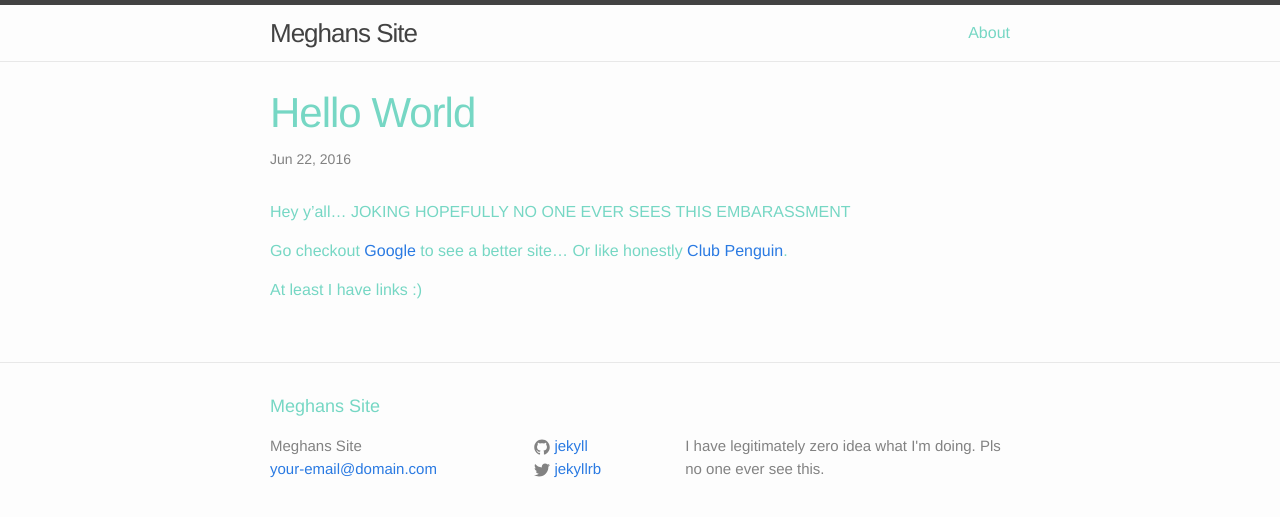
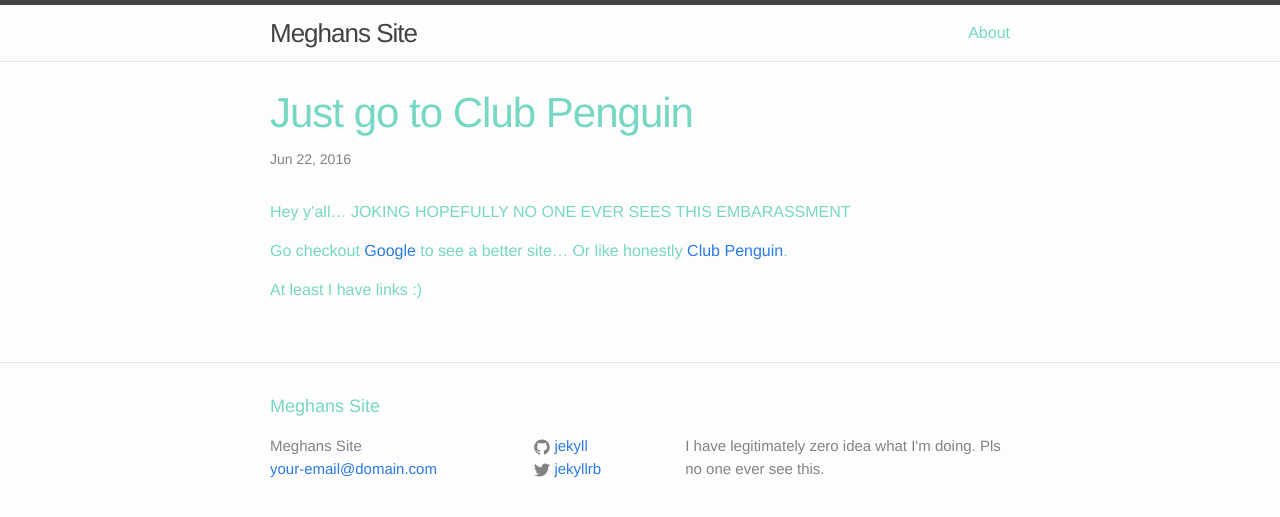
Before and after one commit to megmuldoon/megmuldoon.github.io, a Jekyll site: the page built from _posts/2016-05-25-welcome-to-jekyll.markdown, in a window 1280 px wide. Shown: the top 517 px of the page. Built offline with Jekyll 4.4.1, drawn with Linux system fonts in a browser that asks for light colours.

Commit message:
Update 2016-05-25-welcome-to-jekyll.markdown

```diff
--- a/_posts/2016-05-25-welcome-to-jekyll.markdown
+++ b/_posts/2016-05-25-welcome-to-jekyll.markdown
@@ -1,6 +1,6 @@
 ---
 layout: post
-title:  "Hello World"
+title:  "Just go to Club Penguin"
 date:   2016-06-22 01:15:17
 categories: Nothing
 ---
```
